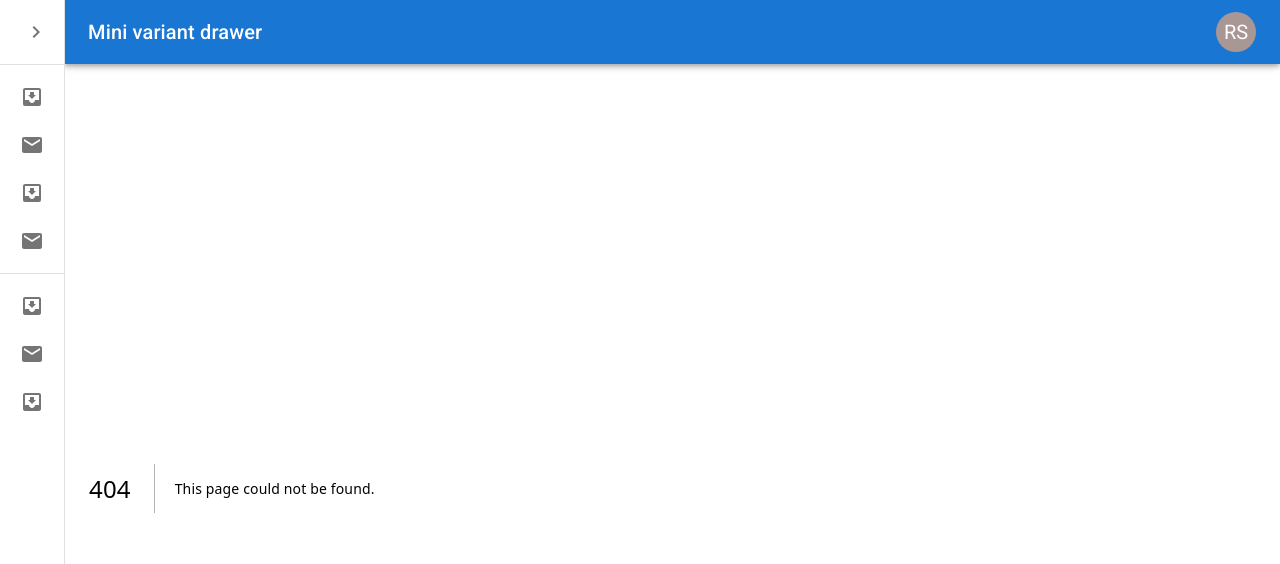
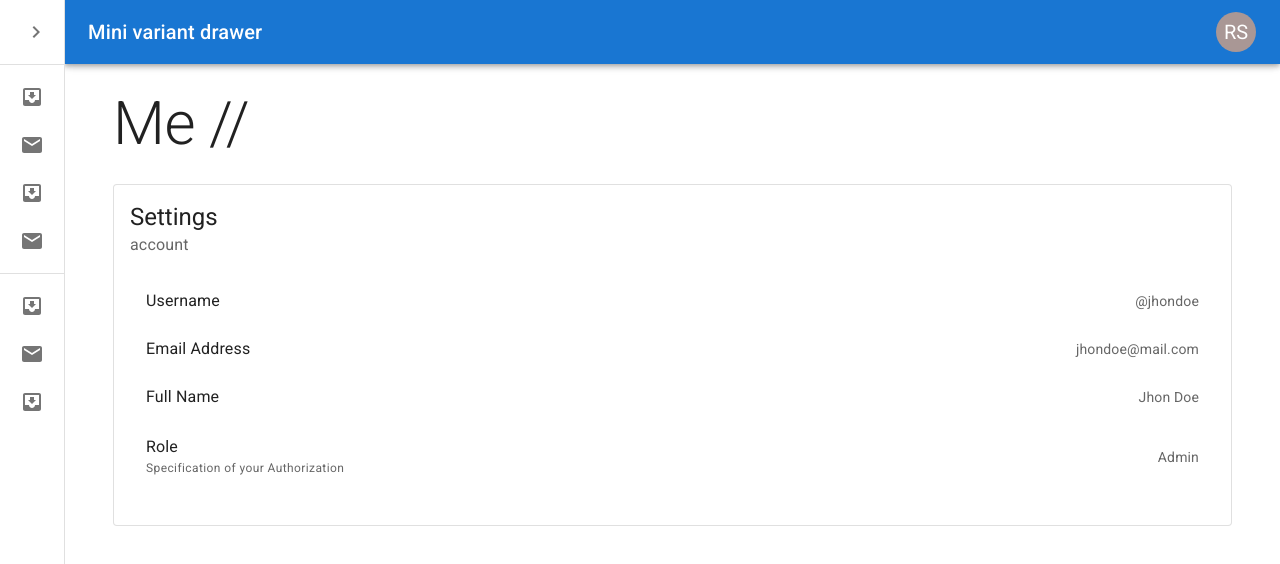
Before and after one commit to dna-ardhi/blog-dashboard, a Next.js app: page /me/settings in a window 1280 px wide. Before the commit this address had no page. Shown: the top 564 px of the page. Built offline with nearby package versions, Linux system fonts and the light colour scheme.

Commit message:
feat: add pages settings profile

```diff
--- /dev/null
+++ b/src/app/me/settings/page.tsx
@@ -0,0 +1,45 @@
+import AttributeTable, { AttributeField } from '@/components/AttributeTable';
+import { Container, Typography } from '@mui/material';
+
+const DUMMYFIELDS: AttributeField[] = [
+  {
+    key: 'username',
+    label: 'Username',
+  },
+  {
+    key: 'email_address',
+    label: 'Email Address',
+  },
+  {
+    key: 'full_name',
+    label: 'Full Name',
+  },
+  {
+    key: 'role',
+    label: 'Role',
+    description: 'Specification of your Authorization',
+  },
+];
+
+const DUMMYDATA = {
+  username: '@jhondoe',
+  email_address: 'jhondoe@mail.com',
+  full_name: 'Jhon Doe',
+  role: 'Admin',
+};
+
+export default function settings() {
+  return (
+    <Container maxWidth="lg">
+      <Typography sx={{ mb: 3 }} variant="h2" component="h2">
+        Me //
+      </Typography>
+      <AttributeTable
+        title="Settings"
+        subtitle="account"
+        fields={DUMMYFIELDS}
+        data={DUMMYDATA}
+      />
+    </Container>
+  );
+}
--- a/src/components/SideBar.tsx
+++ b/src/components/SideBar.tsx
@@ -101,7 +101,7 @@ export const SideBar: React.FC<SideBarComponentProps> = ({
   };
 
   return (
-    <Box sx={{ display: 'flex' }}>
+    <Box sx={{ display: 'flex', width: '100%' }}>
       <Drawer variant="permanent" open={open}>
         <DrawerHeader>
           <IconButton onClick={handleDrawerClose}>
--- a/src/components/TopBar.tsx
+++ b/src/components/TopBar.tsx
@@ -1,6 +1,7 @@
 'use client';
 
 import { DRAWER_WIDTH } from '@/constants/layout-constants';
+import IMenuItem from '@/models/IMenuItem';
 import {
   Box,
   IconButton,
@@ -12,11 +13,26 @@ import {
   Typography,
 } from '@mui/material';
 import MuiAppBar, { AppBarProps as MuiAppBarProps } from '@mui/material/AppBar';
+import Link from 'next/link';
 import React from 'react';
 import Avatar from './Avatar';
 
 const drawerWidth = DRAWER_WIDTH;
-const settings = ['Profile', 'Account', 'Dashboard', 'Logout'];
+const settings: IMenuItem[] = [
+  {
+    label: 'Account',
+    path: '/me/settings',
+  },
+  {
+    label: 'Dashboard',
+    path: '/',
+  },
+  {
+    label: 'Log Out',
+    path: '/',
+  },
+];
+
 interface AppBarProps extends MuiAppBarProps {
   open?: boolean;
 }
@@ -97,8 +113,13 @@ export const TopBar: React.FC<TopBarComponentProps> = ({ isSideMenuOpen }) => {
             onClose={handleCloseUserMenu}
           >
             {settings.map((setting) => (
-              <MenuItem key={setting} onClick={handleCloseUserMenu}>
-                <Typography textAlign="center">{setting}</Typography>
+              <MenuItem
+                key={setting.label}
+                onClick={handleCloseUserMenu}
+                component={Link}
+                href={setting.path}
+              >
+                <Typography textAlign="center">{setting.label}</Typography>
               </MenuItem>
             ))}
           </Menu>
--- /dev/null
+++ b/src/models/IMenuItem.ts
@@ -0,0 +1,5 @@
+export default interface IMenuItem {
+  id?: number;
+  label: string;
+  path: string;
+}
```
Also changed, not shown: 1 other file (tests, documents, lock files or other folders).
